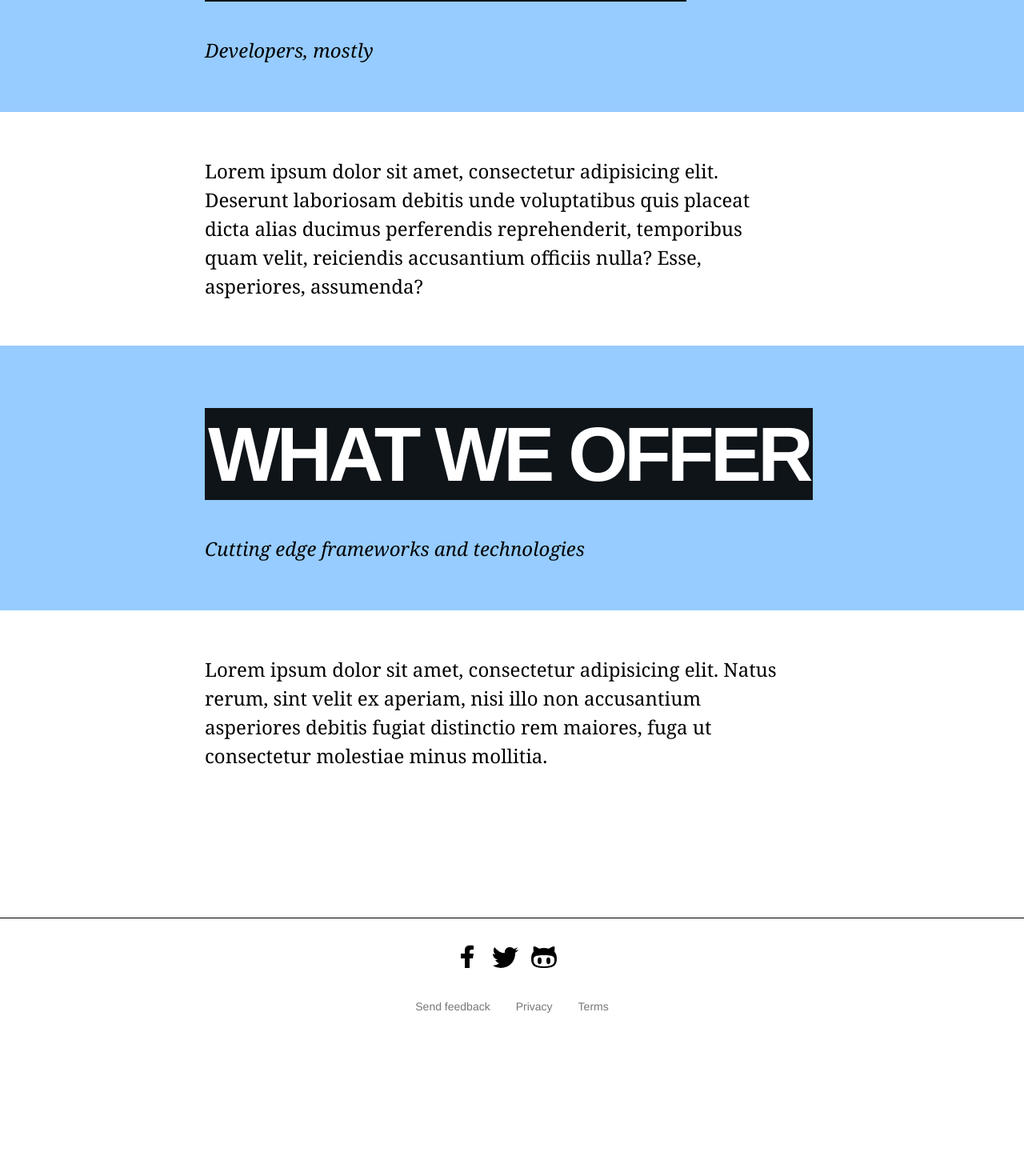
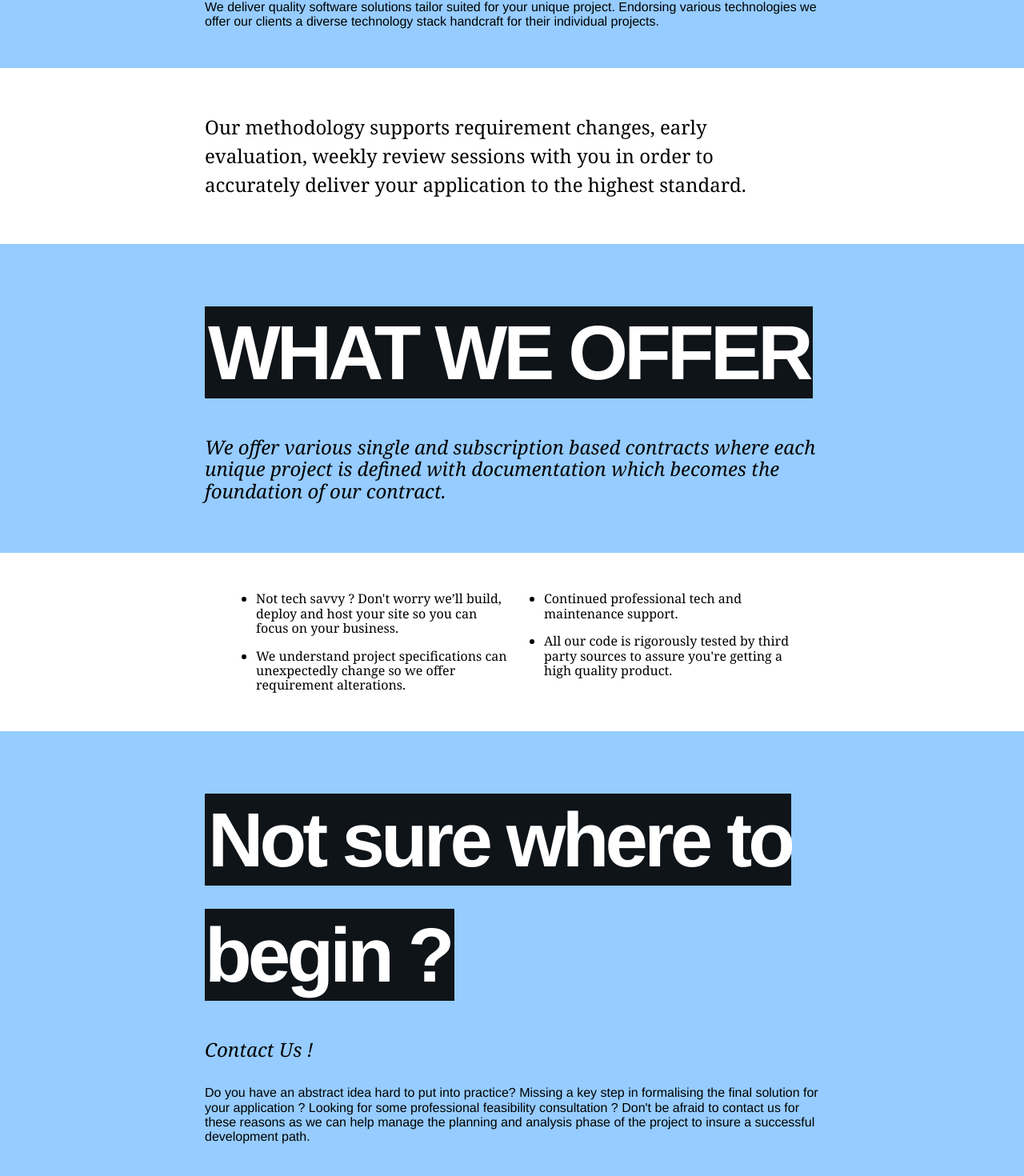
Before and after one commit to tango-cash/imajn, an Angular app: page / in a window 1280 px wide. Shown: the part 855-2325 px from the top of the page at 80% size. Before the commit the page ends 2186 px from the top, so only its background shows below. Built offline with nearby package versions, Linux system fonts and the light colour scheme.

Commit message:
Content
Adding content to home page

```diff
--- a/src/app/app.component.html
+++ b/src/app/app.component.html
@@ -2,7 +2,7 @@
     <div class="fl w-100 pr2-l pl2-ns mb4 mb0-l mb4">
         <div class="pa5">
             <div class="bb">
-                <div class="f4 f2-l fw7 mt0 pv3-l bb-l ">
+                <div class="f4 f2-l fw7 mt0 pv3-l bb-l">
                     <h1 class="fbb--black">IMAJN<span class="under-score">;</span></h1>
                 </div>
                 <nav class="tc mw7 center mt0">
@@ -11,7 +11,6 @@
                     <a class="f6 f5-l link bg-animate black-80 hover-bg-light-blue dib pa3 ph4-l" routerLink="/Contact" routerLinkActive="active">Contact</a>
                 </nav>
             </div>
-
         </div>
     </div>
 </main>
--- a/src/app/home/home.component.html
+++ b/src/app/home/home.component.html
@@ -1,8 +1,8 @@
-  <div class="pa4 ph7-l georgia mw9-l center">
-      <p class="f5 f3-ns lh-copy measure georgia">
-        Lorem ipsum dolor sit amet, consectetur adipisicing elit. Aspernatur accusantium ad maxime distinctio vitae, beatae totam quia architecto numquam officiis voluptatibus quo libero ea praesentium qui similique labore illo quas.
-      </p>
-    </div>
+<div class="pa4 ph7-l georgia mw9-l center">
+    <p class="f5 f3-ns lh-copy measure georgia">
+      Robust, Secure &amp; Affordable
+    </p>
+</div>
 <div class="helvetica">
   <article>
     <header class="bg-light-blue">
@@ -10,14 +10,17 @@
         <h3 class="f2 f1-m f-headline-l measure-narrow lh-title mv0">
           <span class="bg-black-90 lh-copy white pa1 tracked-tight">
           WHO ARE WE
-        </span>
+          </span>
         </h3>
         <h4 class="f3 fw1 georgia i">Developers, mostly</h4>
+        <p>
+          We deliver quality software solutions tailor suited for your unique project. Endorsing various technologies we offer our clients a diverse technology stack handcraft for their individual projects.
+        </p>
       </div>
     </header>
     <div class="pa4 ph7-l georgia mw9-l center">
       <p class="f5 f3-ns lh-copy measure georgia">
-        Lorem ipsum dolor sit amet, consectetur adipisicing elit. Deserunt laboriosam debitis unde voluptatibus quis placeat dicta alias ducimus perferendis reprehenderit, temporibus quam velit, reiciendis accusantium officiis nulla? Esse, asperiores, assumenda?
+        Our methodology supports requirement changes, early evaluation, weekly review sessions with you in order to accurately deliver your application to the highest standard.
       </p>
     </div>
   </article>
@@ -30,14 +33,44 @@
           WHAT WE OFFER
         </span>
         </h3>
-        <h4 class="f3 fw1 georgia i">Cutting edge frameworks and technologies</h4>
+        <h4 class="f3 fw1 georgia i">
+          We offer various single and subscription based contracts where each unique project is defined with documentation which becomes the foundation of our contract.
+        </h4>
       </div>
     </header>
     <div class="pa4 ph7-l georgia mw9-l center">
-      <p class="f5 f3-ns lh-copy measure georgia">
-        Lorem ipsum dolor sit amet, consectetur adipisicing elit. Natus rerum, sint velit ex aperiam, nisi illo non accusantium asperiores debitis fugiat distinctio rem maiores, fuga ut consectetur molestiae minus mollitia.
-      </p>
+      <div class="mw9 center ph3-ns">
+        <div class="cf ph2-ns">
+          <div class="fl w-100 w-50-ns">
+            <ul>
+              <li class="mb3">Not tech savvy ? Don't worry we’ll build, deploy and host your site so you can focus on your business.</li>
+              <li>We understand project specifications can unexpectedly change so we offer requirement alterations.</li>
+            </ul>
+          </div>
+          <div class="fl w-100 w-50-ns">
+            <ul>
+              <li class="mb3">Continued professional tech and maintenance support.</li>
+              <li>All our code is rigorously tested by third party sources to assure you're getting a high quality product.</li>
+            </ul>
+          </div>
+        </div>
+      </div>
     </div>
   </article>
 
+  <article>
+    <header class="bg-light-blue">
+      <div class="mw9 center pa4 pt5-ns ph7-l">
+        <h3 class="f2 f1-m f-headline-l measure-narrow lh-title mv0">
+          <span class="bg-black-90 lh-copy white pa1 tracked-tight">
+            Not sure where to begin ?
+          </span>
+        </h3>
+        <h4 class="f3 fw1 georgia i">Contact Us !</h4>
+        <p>
+          Do you have an abstract idea hard to put into practice? Missing a key step in formalising the final solution for your application ? Looking for some professional feasibility consultation ? Don't be afraid to contact us for these reasons as we can help manage the planning and analysis phase of the project to insure a successful development path.
+        </p>
+      </div>
+    </header>
+  </article>
 </div>
```
